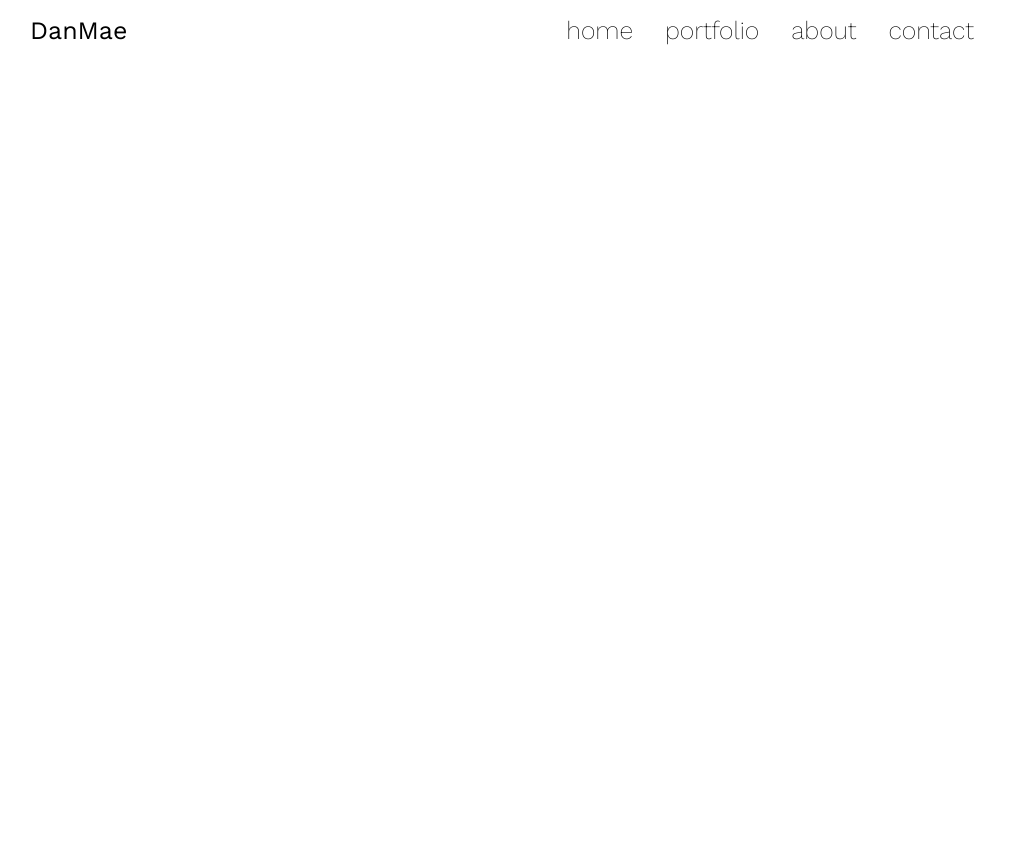
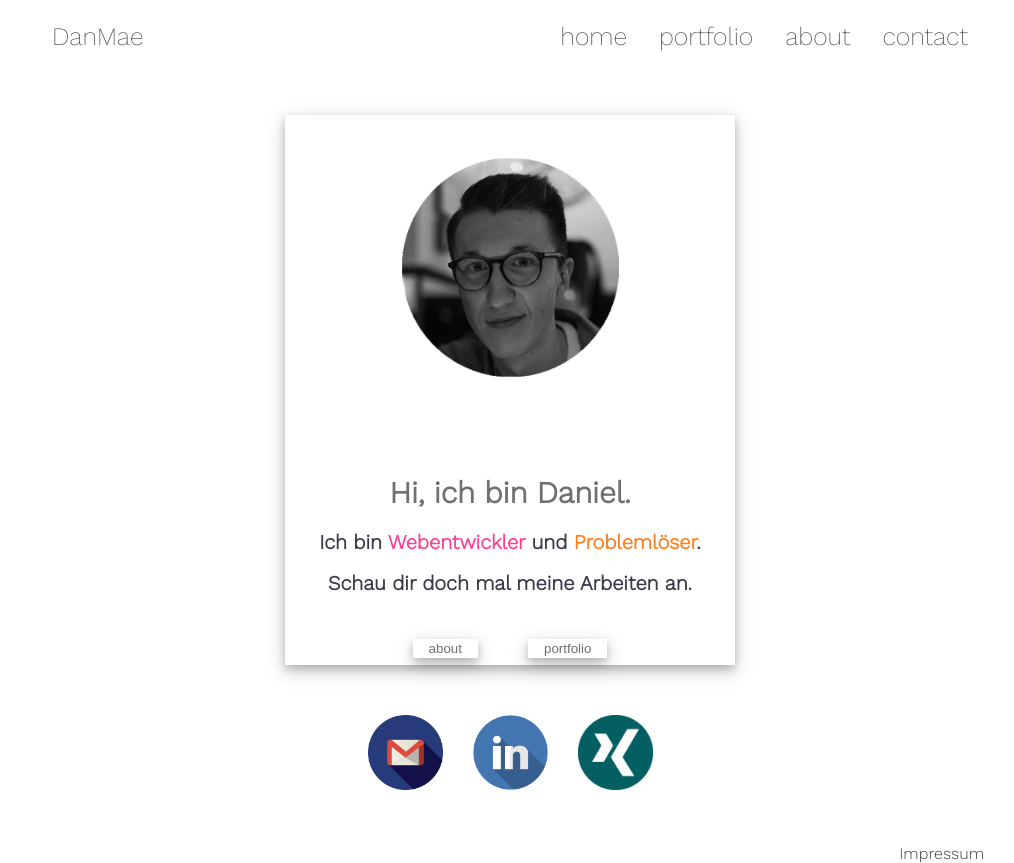
Before and after one commit to danmae/danmae, a React (Create React App) app: page / in a window 1280 px wide. Shown: the whole page, without its empty margins (130-1144 px from the left). Before the commit the page ends 800 px from the top, so only its background shows below. Built offline with nearby package versions, Linux system fonts and the light colour scheme.

Commit message:
recreate the components

```diff
--- a/src/components/footer.tsx
+++ b/src/components/footer.tsx
@@ -4,7 +4,18 @@ class Footer extends React.Component {
   render() {
     return (
       <div>
+        <div className="impressum">
+          <a href="/impressum.html">Impressum</a>
+        </div>
 
+        {
+          /* <script src="https://cdnjs.cloudflare.com/ajax/libs/popper.js/1.14.6/umd/popper.min.js" integrity="sha384-wHAiFfRlMFy6i5SRaxvfOCifBUQy1xHdJ/yoi7FRNXMRBu5WHdZYu1hA6ZOblgut" crossorigin="anonymous"></script>
+        <script src="https://stackpath.bootstrapcdn.com/bootstrap/4.2.1/js/bootstrap.min.js" integrity="sha384-B0UglyR+jN6CkvvICOB2joaf5I4l3gm9GU6Hc1og6Ls7i6U/mkkaduKaBhlAXv9k" crossorigin="anonymous"></script>
+        <script src="js/main.js"></script>
+        <script src="js/jquery-2.1.1.js"></script>
+        <script src="js/main.js"></script>
+        */
+        }
       </div>
     );
   }
--- a/src/components/header.tsx
+++ b/src/components/header.tsx
@@ -5,18 +5,17 @@ class Header extends React.Component {
   render() {
     return (
       <div>
-      {/*[&>a]:float-left [&>a]:text-center [&>a]:text-[25px] [&>a]:transition-transform [&>a]:duration-[0.2s] [&>a]:px-4 [&>a]:py-3.5 [&>a]:hover:text-[#FF4093] scale-110*/}
-      <nav className="w-9/12 mx-auto mt-3 font-WorkSansxLight overflow-hidden list-none no-underline">
-        <div className="[&>a]:float-left">
-        <a className="font-WorkSansRegular text-[25px] hover:text-[#FF7F1D] hover:scale-110 hover:transition-transform hover:duration-[0.2s]" href="/index.html">DanMae</a>
-        <div className="float-right [&>a]:text-[25px] [&>a]:text-center [&>a]:px-4 [&>a]:py-3.5">
-          <a className="hover:text-[#FF7F1D] hover:scale-110 hover:transition-transform hover:duration-[0.2s]" href="/index.html">home</a>
-          <a className="hover:text-[#FF4093] hover:scale-110 hover:transition-transform hover:duration-[0.2s]" href="/portfolio.html">portfolio</a>
-          <a className="hover:text-[#FF7F1D] hover:scale-110 hover:transition-transform hover:duration-[0.2s]" href="/about.html">about</a>
-          <a className="hover:text-[#FF4093] hover:scale-110 hover:transition-transform hover:duration-[0.2s]" href="/contact.html">contact</a>
-        </div>
-        </div>
-      </nav>
+        <nav className="">
+          <div className="topnav">
+            <a className="" href="/index.html">DanMae</a>
+            <div className="topnav-right">
+              <a href="/index.html">home</a>
+              <a href="/portfolio.html">portfolio</a>
+              <a href="/about.html">about</a>
+              <a href="mailto:daniel@lostingravity.de">contact</a>
+            </div>
+          </div>
+        </nav>
       </div>
     );
   }
--- a/src/components/landingzone.tsx
+++ b/src/components/landingzone.tsx
@@ -4,7 +4,47 @@ class LandingZone extends React.Component {
   render() {
     return (
       <div>
+        <div className="frame">
+          <div className="picture">
+            <img src={process.env.PUBLIC_URL + "/images/profile.png"} width="50%" alt="Daniel Maelzer"/>
+          </div>
+          <div className="text">
+            <h1>Hi, ich bin Daniel.</h1>
+            <h2>Ich bin <span style={{ color: "#FF4093" }}>Webentwickler</span> und <span style={{ color: "#FF7F1D" }}>Problemlöser</span>.</h2>
+            <h2>Schau dir doch mal meine Arbeiten an.</h2>
+          </div>
+          <div className="buttons">
+            <a href="/about.html"><button className="about">about</button></a>
+            <a href="/portfolio.html"><button className="portfolio">portfolio</button></a>
+          </div>
+        </div>
 
+        <div className="links">
+          <a target="_blank" href="mailto:daniel@lostingravity.de">
+            <img
+              className="icon"
+              src={process.env.PUBLIC_URL + "/images/icons/mail.png"}
+              alt="Mail Icon"
+            />
+          </a>
+          <a
+            target="_blank"
+            href="https://de.linkedin.com/in/daniel-maelzer-3934541a7"
+          >
+            <img
+              className="icon"
+              src={process.env.PUBLIC_URL + "/images/icons/linkedin.png"}
+              alt="LinkedIn Icon"
+            />
+          </a>
+          <a target="_blank" href="https://www.xing.com/profile/Daniel_Maelzer">
+            <img
+              className="icon"
+              src={process.env.PUBLIC_URL + "/images/icons/xing.png"}
+              alt="Xing Icon"
+            />
+          </a>
+        </div>
       </div>
     );
   }
--- a/src/css/index.css
+++ b/src/css/index.css
@@ -1,16 +1,172 @@
-@tailwind base;
-@tailwind components;
-@tailwind utilities;
+@import-normalize;
 
 @font-face {
-  font-family: "WorkSansLight";
+  font-family: "Work Sans Light";
   src: url("/src/fonts/WorkSans-Light.ttf");
 }
 @font-face {
-  font-family: "WorkSansxLight";
+  font-family: "Work Sans xLight";
   src: url("/src/fonts/WorkSans-ExtraLight.ttf");
 }
 @font-face {
-  font-family: "WorkSansRegular";
+  font-family: "Work Sans Regular";
   src: url("/src/fonts/WorkSans-Regular.ttf");
 }
+.App{
+  width:75%;
+  margin: 0 auto;
+  height:100vh;
+}
+body {
+  font-size: 100%;
+  font-family: 'Work Sans Light', sans-serif;
+  color: #3e3947;
+  background-color: white;
+}
+h1{
+  font-size:30px;
+  color:#707070;
+}
+h2{
+  font-size:20px;
+  font-weight: 200px;
+}
+a:link{
+  text-decoration:none;
+  color:#3e3947;
+}
+a:visited{
+  text-decoration:none;
+  color:#3e3947
+}
+.links{
+  text-align: center;
+}
+.topnav {
+  overflow: hidden;
+  list-style-type: none;
+  text-decoration: none;
+}
+.topnav a {
+float: left;
+text-align: center;
+padding: 14px 16px;
+font-family: 'Work Sans xLight';
+font-size: 25px;
+transition: transform .2s;
+}
+.topnav a:hover:nth-child(2n){
+  transform: scale(1.1);
+  color:#FF4093;
+}
+.topnav a:hover:nth-child(2n+1){
+  transform: scale(1.1);
+  color:#FF7F1D;
+}
+.topnav-right {
+float: right;
+}
+.frame{
+  width:450px;
+  height:550px;
+  box-shadow: 0 4px 8px 0 rgba(0, 0, 0, 0.2), 0 6px 20px 0 rgba(0, 0, 0, 0.19);
+  margin: 50px auto;
+}
+.picture{
+  height:50%;
+  position: relative;
+  margin:0 auto;
+  text-align:center;
+  padding-top:40px;
+}
+.text{
+  padding-top:25px;
+  height:25%;
+  text-align: center;
+}
+.buttons{
+  padding-top:45px;
+  height:25%;
+  text-align:center;
+}
+button {
+  transition-duration: 0.4s;
+  background-color:white;
+  border: 1px solid white;
+  padding-left:15px;
+  padding-right:15px;
+  margin-left:25px;
+  margin-right:25px;
+  box-shadow: 0 4px 8px 0 rgba(0, 0, 0, 0.2), 0 6px 20px 0 rgba(0, 0, 0, 0.19);
+  color:#707070;
+}
+button:hover{
+  transform: scale(1.2);
+}
+.about:hover{
+  color: #FF7F1D;
+}
+.portfolio:hover{
+  color:#FF4093;
+}
+.icon{
+  transition: transform .2s;
+  margin-left:15px;
+  margin-right:15px;
+  width:75px;
+}
+.icon:hover{
+  transform: scale(1.4);
+}
+.impressum{
+  margin-top:50px;
+  text-align:right;
+}
+@media (max-width: 800px){
+  .topnav{
+      display:none;
+  }
+  .frame{
+  width:100%;
+  height:550px;
+  box-shadow: none;
+  margin: 30px auto;
+  }
+  .site-wrapper{
+      width: 100%;
+  }
+  .picture{
+      max-width: 500px;
+      width:100%;
+  }
+  .text{
+      margin-top:50px;
+  }
+  .icon{
+      margin-top:25px;
+      width:75px;
+  }
+  .about{
+      height:40px;
+  }
+  .portfolio{
+      height:40px;
+  }
+  body{
+      height:100vh;
+  }
+  .impressum{
+      text-align:center;
+  }
+}
+@media (max-width: 440px){
+  .picture{
+      height:35%;
+  }
+  .buttons{
+      margin-top:55px !important;
+  }
+  .buttons{
+      margin-top:0px;
+  }
+}
--- a/tailwind.config.js
+++ /dev/null
@@ -1,16 +0,0 @@
-/** @type {import('tailwindcss').Config} */
-module.exports = {
-  content: [
-    "./src/**/*.{js,jsx,ts,tsx}",
-  ],
-  theme: {
-    extend: {
-      fontFamily:
-      { 'WorkSansLight': ['WorkSansLight', 'sans-serif'],
-        'WorkSansRegular': ['WorkSansRegular', 'sans-serif'],
-        'WorkSansxLight': ['WorkSansxLight', 'sans-serif'],
-      },
-    },
-  },
-  plugins: [],
-}
```
Also changed, not shown: public/images/profile.png (added), 1 other file (tests, documents, lock files or other folders).
